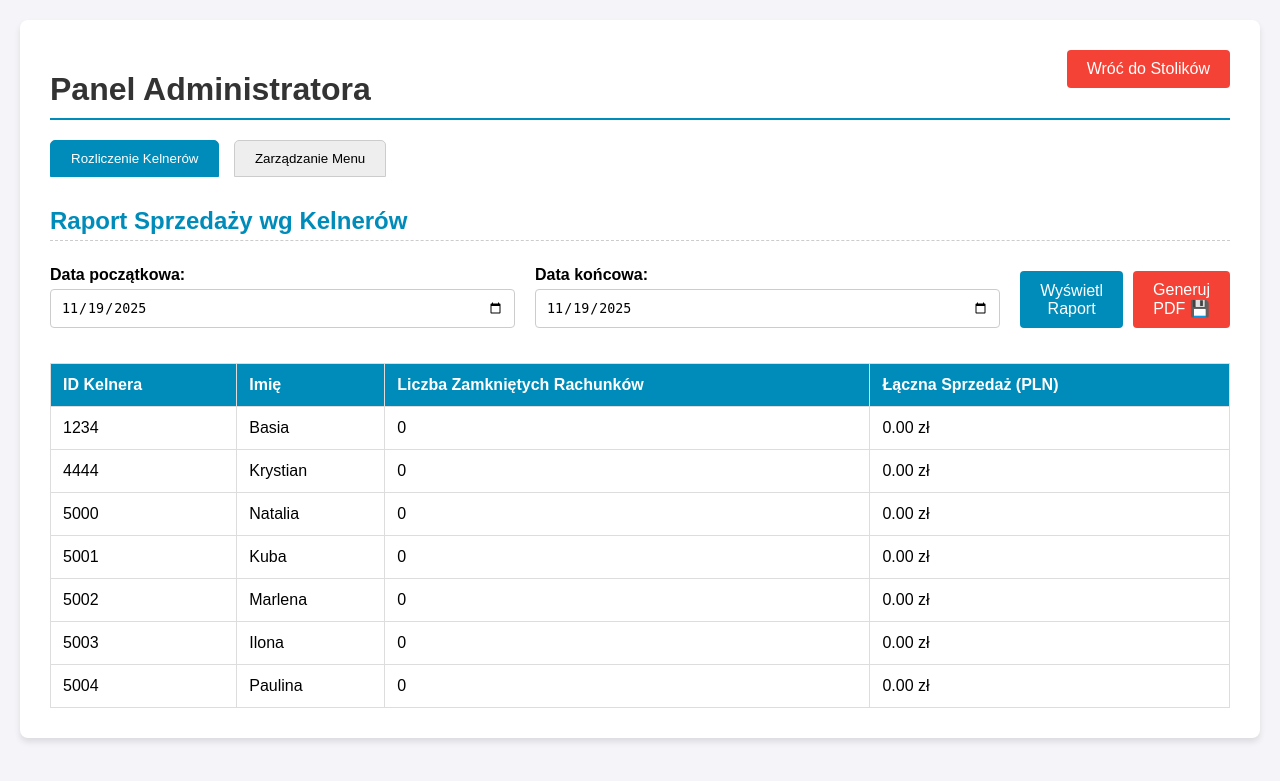
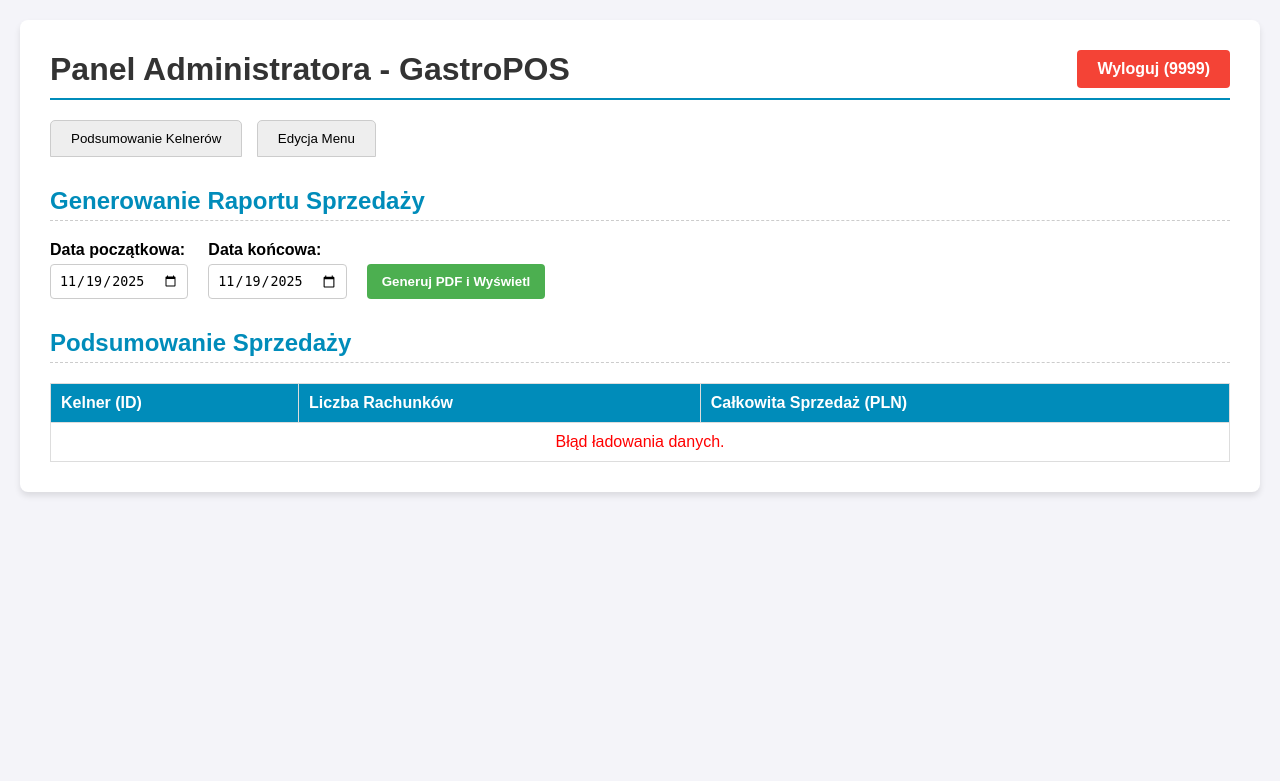
Before and after one commit to npytel142-lgtm/GastroPOS-Flask1, a Flask app: page /admin in a window 1280 px wide. Shown: the top 781 px of the page. Run offline with Flask 3, Linux system fonts and the light colour scheme; the visitor is signed in with stand-in values (Sample User, id 1); data comes from the database, SQL or seed files in the repository; data that the repository does not hold is empty.

Commit message:
Update admin.html

```diff
--- a/templates/admin.html
+++ b/templates/admin.html
@@ -7,140 +7,241 @@
     <style>
         body { font-family: Arial, sans-serif; margin: 0; padding: 20px; background-color: #f4f4f9; }
         .container { max-width: 1200px; margin: auto; background: white; padding: 30px; border-radius: 8px; box-shadow: 0 4px 6px rgba(0, 0, 0, 0.1); }
-        h1 { color: #333; border-bottom: 2px solid #008CBA; padding-bottom: 10px; margin-bottom: 20px; }
+
+        /* NOWE STYLE DLA NAGŁÓWKA Z PRZYCISKIEM WYLOGUJ */
+        .header {
+            display: flex;
+            justify-content: space-between;
+            align-items: center;
+            margin-bottom: 20px;
+            padding-bottom: 10px;
+            border-bottom: 2px solid #008CBA;
+        }
+        .logout-btn {
+            background-color: #F44336;
+            color: white;
+            padding: 10px 20px;
+            border: none;
+            border-radius: 4px;
+            cursor: pointer;
+            text-decoration: none;
+            font-weight: bold;
+        }
+        /* KONIEC NOWYCH STYLÓW */
+
+        h1 { color: #333; margin: 0; }
         h2 { color: #008CBA; margin-top: 30px; border-bottom: 1px dashed #ccc; padding-bottom: 5px; }
         .tab { display: none; }
         .tab.active { display: block; }
         .tab-buttons button { padding: 10px 20px; margin-right: 10px; cursor: pointer; border: 1px solid #ccc; background: #eee; border-radius: 5px 5px 0 0; }
         .tab-buttons button.active { background: #008CBA; color: white; border-color: #008CBA; }
-        table { width: 100%; border-collapse: collapse; margin-top: 15px; }
-        th, td { padding: 12px; border: 1px solid #ddd; text-align: left; }
-        th { background-color: #008CBA; color: white; }
-        .form-group { margin-bottom: 15px; }
-        .form-group label { display: block; margin-bottom: 5px; font-weight: bold; }
-        .form-group input, .form-group select { width: 100%; padding: 10px; border: 1px solid #ccc; border-radius: 4px; box-sizing: border-box; }
-        .form-group button { background-color: #4CAF50; color: white; padding: 10px 20px; border: none; border-radius: 4px; cursor: pointer; font-size: 16px; margin-top: 10px; }
-        .form-group button:hover { background-color: #45a049; }
-        .message { padding: 10px; background-color: #f0f8ff; border: 1px solid #008CBA; color: #008CBA; margin-top: 10px; border-radius: 4px; display: none; }
-        .back-button { float: right; padding: 10px 20px; background-color: #f44336; color: white; text-decoration: none; border-radius: 4px; }
-        .back-button:hover { background-color: #da190b; }
+
+        /* Sekcja raportu */
+        .report-form { display: flex; gap: 20px; align-items: flex-end; margin-bottom: 20px; }
+        .report-form label { display: block; margin-bottom: 5px; font-weight: bold; }
+        .report-form input[type="date"] { padding: 8px; border: 1px solid #ccc; border-radius: 4px; }
+        .report-form button { background-color: #4CAF50; color: white; padding: 10px 15px; border: none; border-radius: 4px; cursor: pointer; font-weight: bold; }
+        .report-form button:hover { background-color: #45a049; }
+
+        /* Tabela podsumowania */
+        .summary-table { width: 100%; border-collapse: collapse; margin-top: 20px; }
+        .summary-table th, .summary-table td { border: 1px solid #ddd; padding: 10px; text-align: left; }
+        .summary-table th { background-color: #008CBA; color: white; }
+        .summary-table tr:nth-child(even) { background-color: #f2f2f2; }
+
+        /* Sekcja dodawania menu */
+        .add-menu-form { display: grid; grid-template-columns: 1fr 1fr; gap: 20px; }
+        .add-menu-form label { display: block; margin-bottom: 5px; font-weight: bold; }
+        .add-menu-form input, .add-menu-form select { width: 100%; padding: 10px; border: 1px solid #ccc; border-radius: 4px; box-sizing: border-box; }
+        .add-menu-form button {
+            grid-column: 1 / 3;
+            background-color: #FFC107;
+            color: #333;
+            padding: 15px;
+            border: none;
+            border-radius: 4px;
+            cursor: pointer;
+            font-weight: bold;
+            font-size: 1.1em;
+        }
+        .add-menu-form button:hover { background-color: #e0b000; }
+
+        /* Komunikat */
+        .message-box {
+            padding: 10px;
+            margin-top: 20px;
+            border-radius: 4px;
+            font-weight: bold;
+            text-align: center;
+            display: none; /* Domyślnie ukryte */
+        }
+
     </style>
 </head>
 <body>
     <div class="container">
-        <a href="{{ url_for('tables') }}" class="back-button">Wróć do Stolików</a>
-        <h1>Panel Administratora</h1>
+
+        <div class="header">
+            <h1>Panel Administratora - GastroPOS</h1>
+            <a href="{{ url_for('logout') }}" class="logout-btn">Wyloguj (9999)</a>
+        </div>
 
         <div class="tab-buttons">
-            <button class="active" onclick="openTab('billing')">Rozliczenie Kelnerów</button>
-            <button onclick="openTab('menu')">Zarządzanie Menu</button>
+            <button class="active" onclick="openTab('billing')">Podsumowanie Kelnerów</button>
+            <button onclick="openTab('menu')">Edycja Menu</button>
         </div>
 
         <div id="billing" class="tab active">
-            <h2>Raport Sprzedaży wg Kelnerów</h2>
-            <form id="report-form" style="display: flex; gap: 20px; align-items: flex-end; margin-bottom: 20px;">
-                <div class="form-group" style="flex: 1;">
+            <h2>Generowanie Raportu Sprzedaży</h2>
+
+            <form id="report-form" class="report-form">
+                <div>
                     <label for="start_date">Data początkowa:</label>
-                    <input type="date" id="start_date" name="start_date" value="{{ start_date }}" required>
+                    <input type="date" id="start_date" name="start_date" required>
                 </div>
-                <div class="form-group" style="flex: 1;">
+                <div>
                     <label for="end_date">Data końcowa:</label>
-                    <input type="date" id="end_date" name="end_date" value="{{ end_date }}" required>
+                    <input type="date" id="end_date" name="end_date" required>
                 </div>
-                <div class="form-group" style="flex: 0; display: flex; gap: 10px;">
-                    <button type="submit" formaction="{{ url_for('admin_panel') }}" formmethod="GET" style="background-color: #008CBA;">Wyświetl Raport</button>
-                    <button type="submit" formaction="{{ url_for('api_generate_pdf') }}" formmethod="GET" style="background-color: #f44336;">Generuj PDF 💾</button>
-                </div>
+                <button type="submit">Generuj PDF i Wyświetl</button>
             </form>
 
-            <table>
+            <h2>Podsumowanie Sprzedaży</h2>
+
+            <table class="summary-table" id="waiter-summary-table">
                 <thead>
                     <tr>
-                        <th>ID Kelnera</th>
-                        <th>Imię</th>
-                        <th>Liczba Zamkniętych Rachunków</th>
-                        <th>Łączna Sprzedaż (PLN)</th>
+                        <th>Kelner (ID)</th>
+                        <th>Liczba Rachunków</th>
+                        <th>Całkowita Sprzedaż (PLN)</th>
                     </tr>
                 </thead>
                 <tbody>
-                    {% for waiter in waiter_summary %}
-                    <tr>
-                        <td>{{ waiter.id }}</td>
-                        <td>{{ waiter.name }}</td>
-                        <td>{{ waiter.orders_count }}</td>
-                        <td>{{ "%.2f"|format(waiter.total_sales) }} zł</td>
-                    </tr>
-                    {% endfor %}
-                </tbody>
+                    </tbody>
             </table>
+
         </div>
 
         <div id="menu" class="tab">
-            <h2>Dodawanie Nowej Pozycji Menu</h2>
-            <div id="menu-message" class="message"></div>
-            <form id="add-item-form">
-                <div class="form-group">
-                    <label for="item_name">Nazwa pozycji:</label>
-                    <input type="text" id="item_name" name="name" required>
+            <h2>Dodaj Nową Pozycję Menu</h2>
+            <div id="add-menu-message" class="message-box"></div>
+            <form id="add-menu-form" class="add-menu-form">
+                <div>
+                    <label for="name">Nazwa Produktu:</label>
+                    <input type="text" id="name" name="name" required>
                 </div>
-                <div class="form-group">
-                    <label for="item_price">Cena (np. 12.50):</label>
-                    <input type="text" id="item_price" name="price" required placeholder="Użyj kropki lub przecinka">
+                <div>
+                    <label for="price">Cena (PLN):</label>
+                    <input type="text" id="price" name="price" placeholder="np. 15.50" required>
                 </div>
-                <div class="form-group">
-                    <label for="item_category">Kategoria:</label>
-                    <select id="item_category" name="category" required>
-                        <option value="">-- Wybierz istniejącą --</option>
-                        {% for cat in menu_categories %}
-                            <option value="{{ cat }}">{{ cat }}</option>
-                        {% endfor %}
-                    </select>
-                    <input type="text" id="new_category_input" placeholder="Wpisz nową kategorię (jeśli brak na liście)" style="margin-top: 5px;">
+                <div style="grid-column: 1 / 3;">
+                    <label for="category">Kategoria:</label>
+                    <select id="category" name="category" required>
+                        </select>
                 </div>
-                <div class="form-group">
-                    <button type="submit">Dodaj Pozycję do Menu</button>
-                </div>
+                <button type="submit">Dodaj do Menu</button>
             </form>
         </div>
+
     </div>
 
     <script>
+        const tableBody = document.querySelector('#waiter-summary-table tbody');
+        const categorySelect = document.getElementById('category');
+
+        // Funkcja do otwierania zakładek
         function openTab(tabName) {
-            var i;
-            var tabs = document.getElementsByClassName("tab");
-            for (i = 0; i < tabs.length; i++) {
-                tabs[i].classList.remove("active");
-            }
-            document.getElementById(tabName).classList.add("active");
+            const tabs = document.querySelectorAll('.tab');
+            tabs.forEach(tab => tab.classList.remove('active'));
+            document.getElementById(tabName).classList.add('active');
 
-            var buttons = document.querySelectorAll('.tab-buttons button');
-            for (i = 0; i < buttons.length; i++) {
-                buttons[i].classList.remove("active");
-                if (buttons[i].textContent.includes(tabName === 'billing' ? 'Rozliczenie' : 'Menu')) {
-                     buttons[i].classList.add("active");
+            const buttons = document.querySelectorAll('.tab-buttons button');
+            buttons.forEach(btn => {
+                if (btn.textContent.toLowerCase().includes(tabName.toLowerCase())) {
+                    btn.classList.add('active');
+                } else {
+                    btn.classList.remove('active');
                 }
+            });
+        }
+
+        // Funkcja do pobierania podsumowania kelnerów
+        async function fetchWaiterSummary(startDate, endDate) {
+            try {
+                const url = `{{ url_for('api_get_waiter_summary') }}?start_date=${startDate}&end_date=${endDate}`;
+                const response = await fetch(url);
+                const summary = await response.json();
+
+                tableBody.innerHTML = ''; // Wyczyść tabelę
+
+                if (summary.length === 0) {
+                    tableBody.innerHTML = '<tr><td colspan="3" style="text-align: center;">Brak danych w wybranym okresie.</td></tr>';
+                    return;
+                }
+
+                summary.forEach(item => {
+                    const row = tableBody.insertRow();
+                    row.insertCell().textContent = `${item.waiter_name} (${item.waiter_id})`;
+                    row.insertCell().textContent = item.orders_count;
+                    row.insertCell().textContent = item.total_sales.toFixed(2);
+                });
+
+            } catch (error) {
+                console.error('Błąd pobierania podsumowania:', error);
+                tableBody.innerHTML = '<tr><td colspan="3" style="color: red; text-align: center;">Błąd ładowania danych.</td></tr>';
             }
         }
 
-        document.getElementById('add-item-form').onsubmit = async function(e) {
+        // Ustawienie domyślnych dat (dziś)
+        function setInitialDates() {
+            const today = new Date().toISOString().split('T')[0];
+            document.getElementById('start_date').value = today;
+            document.getElementById('end_date').value = today;
+            // Załaduj dane na start
+            fetchWaiterSummary(today, today);
+        }
+
+        // Obsługa formularza raportu
+        document.getElementById('report-form').addEventListener('submit', async function(event) {
+            event.preventDefault();
+            const start_date = document.getElementById('start_date').value;
+            const end_date = document.getElementById('end_date').value;
+
+            // Wyświetlenie podsumowania na ekranie
+            fetchWaiterSummary(start_date, end_date);
+
+            // Pobranie i wyświetlenie PDF (otwarcie w nowej karcie)
+            const pdfUrl = `{{ url_for('generate_report') }}?start_date=${start_date}&end_date=${end_date}`;
+            window.open(pdfUrl, '_blank');
+        });
+
+        // Funkcja do pobierania kategorii menu
+        async function fetchCategories() {
+            try {
+                const response = await fetch('{{ url_for('api_get_categories') }}');
+                const categories = await response.json();
+
+                categorySelect.innerHTML = ''; // Wyczyść
+
+                categories.forEach(category => {
+                    const option = document.createElement('option');
+                    option.value = category;
+                    option.textContent = category;
+                    categorySelect.appendChild(option);
+                });
+
+            } catch (error) {
+                console.error('Błąd pobierania kategorii:', error);
+            }
+        }
+
+        // Obsługa formularza dodawania menu
+        document.getElementById('add-menu-form').onsubmit = async function(e) {
             e.preventDefault();
             const form = e.target;
-            const messageDiv = document.getElementById('menu-message');
-            messageDiv.style.display = 'none';
+            const messageDiv = document.getElementById('add-menu-message');
 
-            let category = form.category.value;
-            const newCategory = document.getElementById('new_category_input').value.trim().toUpperCase();
-
-            // Użyj nowej kategorii, jeśli została wpisana
-            if (newCategory) {
-                category = newCategory;
-            }
-
-            if (!category) {
-                messageDiv.textContent = 'Proszę wybrać lub wpisać kategorię.';
-                messageDiv.style.display = 'block';
-                return;
-            }
+            const category = form.category.value;
 
             // Walidacja ceny
             const priceValue = form.price.value.replace(',', '.');
@@ -175,10 +276,19 @@
             }
         };
 
-        // Domyślnie otwórz pierwszą zakładkę
+        // Domyślnie otwórz pierwszą zakładkę i załaduj dane
         document.addEventListener('DOMContentLoaded', () => {
              openTab('billing');
+             setInitialDates();
+             fetchCategories();
         });
+
+        // Upewnienie się, że tablica podsumowania odświeża się co 60 sekund
+        setInterval(() => {
+             const start_date = document.getElementById('start_date').value;
+             const end_date = document.getElementById('end_date').value;
+             fetchWaiterSummary(start_date, end_date);
+        }, 60000); // 60 sekund
     </script>
 </body>
 </html>
```
